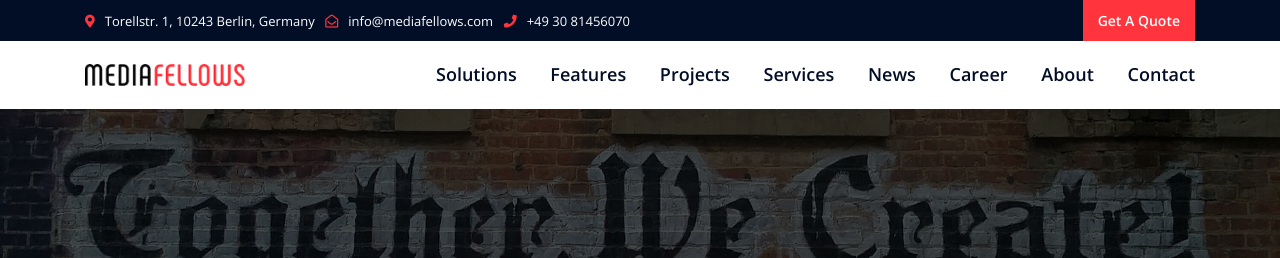
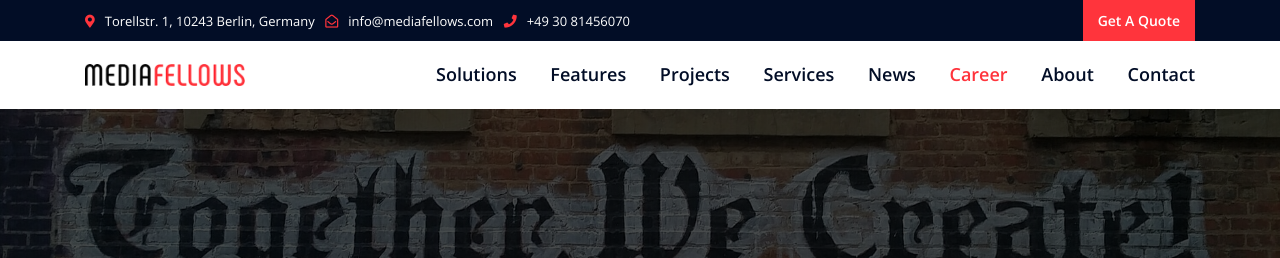
Before and after one commit to mediafellows/mediafellows.github.io, a Jekyll site: the page built from collections/_jobs/20210729_mediafellows-Product_Manager_Ad.md, in a window 1280 px wide. Shown: the top 258 px of the page. Built offline with Jekyll 4.4.1, drawn with Linux system fonts in a browser that asks for light colours.

Commit message:
highlighting 'career' navigation item in job ad as well

```diff
--- a/_includes/navigation.html
+++ b/_includes/navigation.html
@@ -12,6 +12,8 @@
     {% if page.url contains link.url %}
         {% assign active = 'active' %}
     {% elsif page.url contains link.text %}
+        {% assign active = 'active' %}
+    {% elsif page.active == link.text %}
         {% assign active = 'active' %}
     {% endif %}
 
```
Also changed, not shown: collections/_jobs/20210729_mediafellows-Product_Manager_Ad.md (+1 -0 lines).
